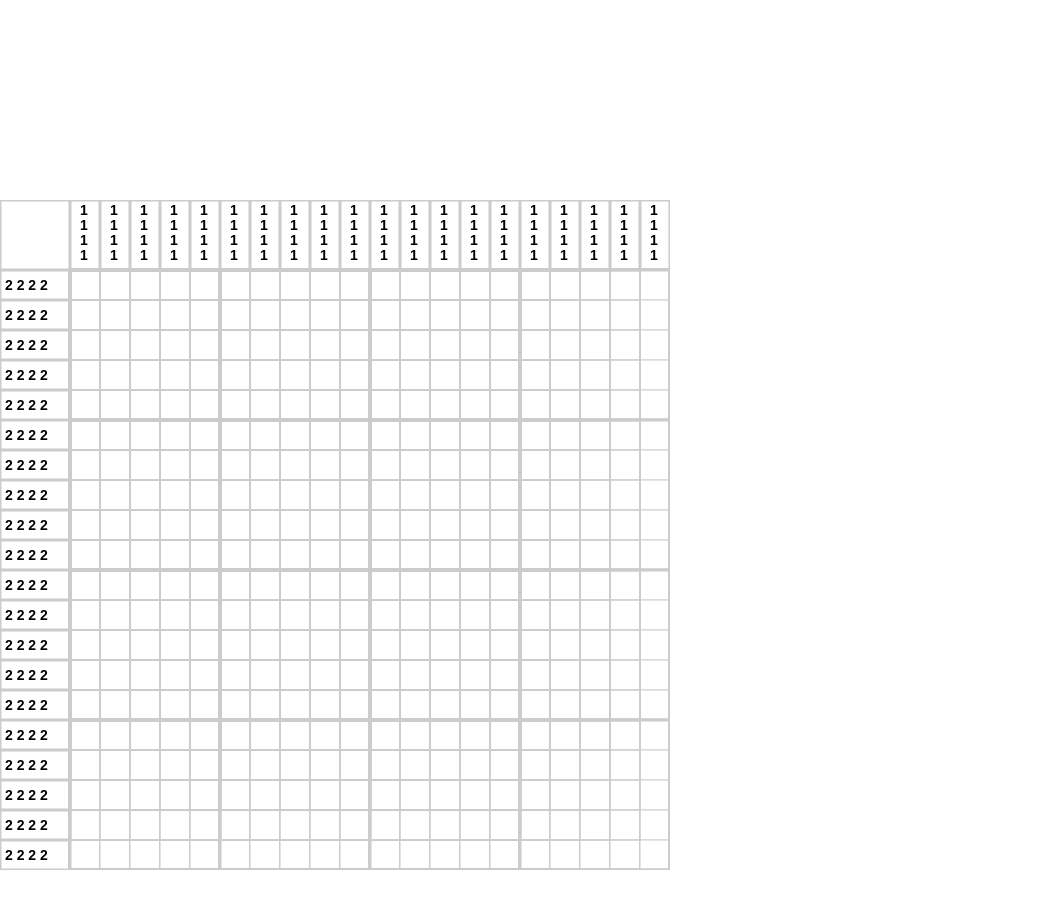
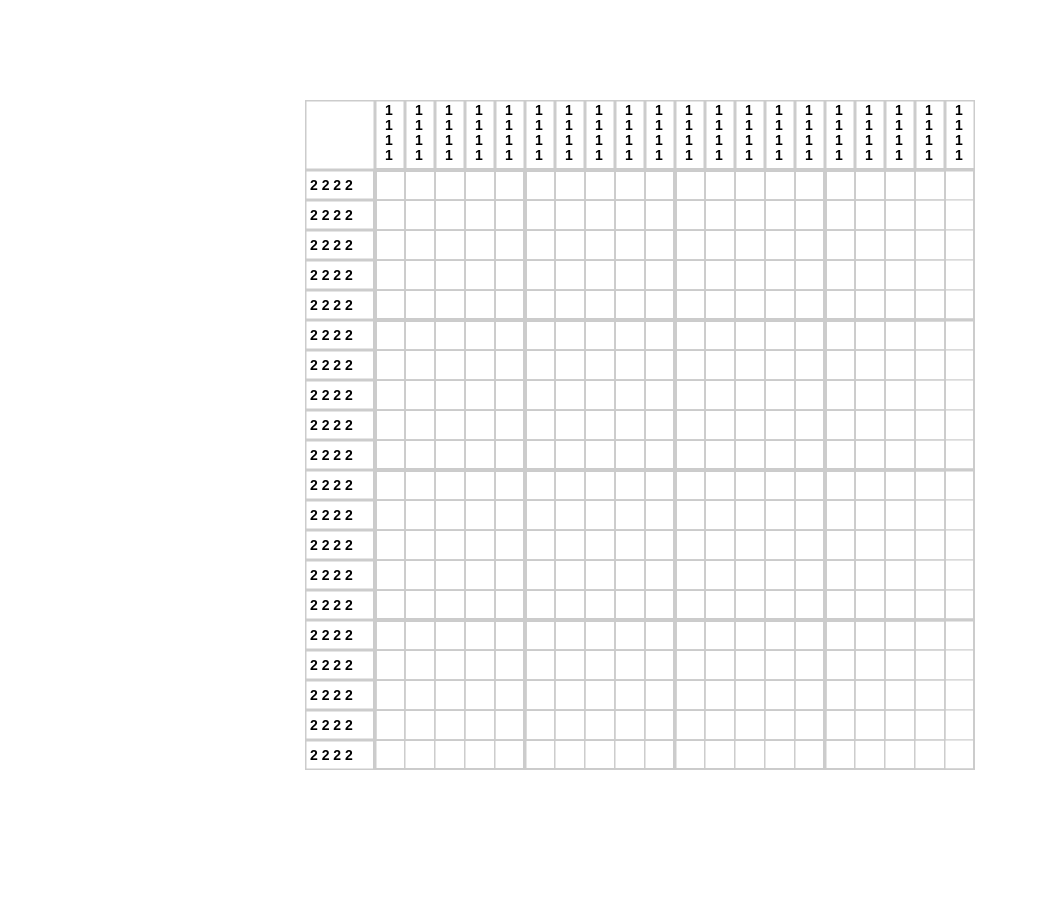
Before and after one commit to mrrobot911/nonogram, a website with bundled scripts: page index.html in a window 1280 px wide. Shown: the whole page, without its empty margins (0-1038 px from the left). After the commit the page ends 800 px from the top, so only its background shows below. Built offline with nearby package versions, Linux system fonts and the light colour scheme.

Commit message:
fix: change position css

```diff
--- a/styles/styles.css
+++ b/styles/styles.css
@@ -1,4 +1,10 @@
 .bodyEl {
   max-width: 1440px;
-  margin: 200px auto;
+  margin: 0px auto;
 }
+.canvasContainer {
+  margin-top: 100px;
+  display: flex;
+  align-items: center;
+  justify-content: center;
+}
```
